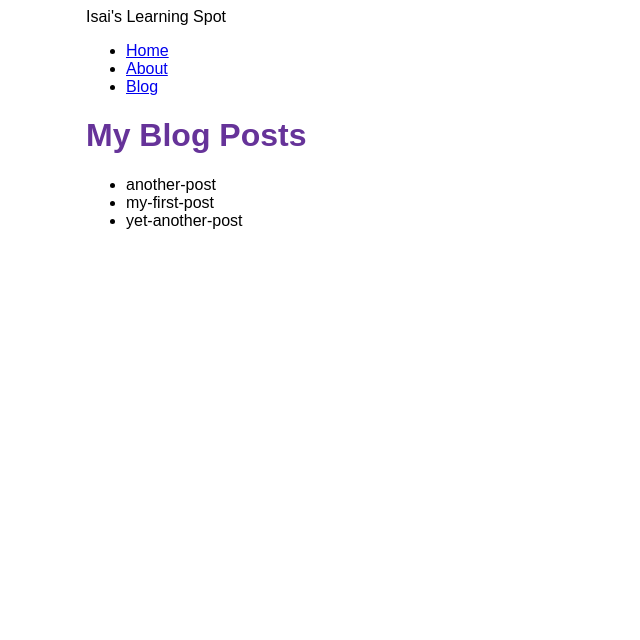
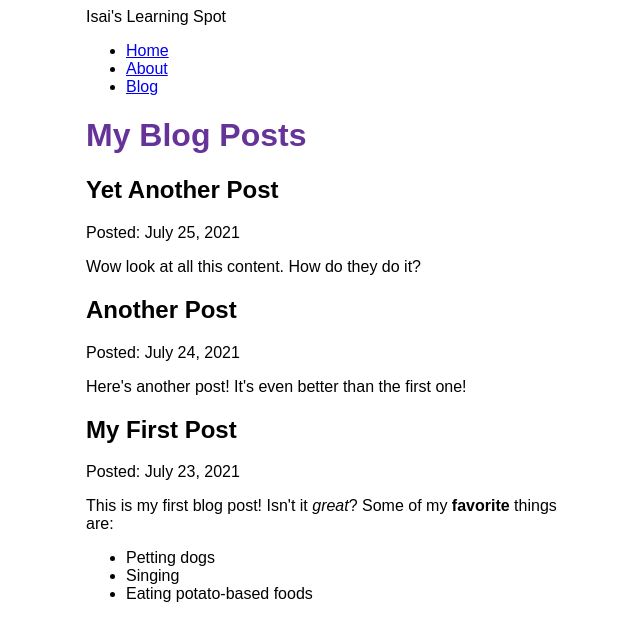
Before and after one commit to IM8065/isais-learning-spot, a Gatsby site: page /blog in a window 1280 px wide. Shown: the whole page, without its empty margins (304-944 px from the left). Built offline with nearby package versions, Linux system fonts and the light colour scheme; Gatsby itself is replaced by a stand-in of ours.

Commit message:
Finished Gatsby Tutorial Part 5

```diff
--- a/blog/another-post.mdx
+++ b/blog/another-post.mdx
@@ -0,0 +1,6 @@
+---
+title: "Another Post"
+date: "2021-07-24"
+---
+
+Here's another post! It's even better than the first one!
--- a/blog/my-first-post.mdx
+++ b/blog/my-first-post.mdx
@@ -0,0 +1,11 @@
+---
+title: "My First Post"
+date: "2021-07-23"
+---
+
+This is my first blog post! Isn't it _great_?
+Some of my **favorite** things are:
+
+- Petting dogs
+- Singing
+- Eating potato-based foods
--- a/blog/yet-another-post.mdx
+++ b/blog/yet-another-post.mdx
@@ -0,0 +1,6 @@
+---
+title: "Yet Another Post"
+date: "2021-07-25"
+---
+
+Wow look at all this content. How do they do it?
--- a/gatsby-config.js
+++ b/gatsby-config.js
@@ -13,5 +13,6 @@ module.exports = {
         path: `${__dirname}/blog`,
       },
     },
+    "gatsby-plugin-mdx",
   ],
 };
--- a/package.json
+++ b/package.json
@@ -14,8 +14,11 @@
     "clean": "gatsby clean"
   },
   "dependencies": {
+    "@mdx-js/mdx": "^1.6.22",
+    "@mdx-js/react": "^1.6.22",
     "gatsby": "^4.6.0",
     "gatsby-plugin-image": "^2.6.0",
+    "gatsby-plugin-mdx": "^3.6.0",
     "gatsby-plugin-sharp": "^4.6.0",
     "gatsby-source-filesystem": "^4.6.0",
     "react": "^17.0.1",
--- a/src/pages/blog.js
+++ b/src/pages/blog.js
@@ -1,23 +1,31 @@
 import * as React from "react";
 import {graphql} from "gatsby";
+import {MDXRenderer} from "gatsby-plugin-mdx";
 import Layout from "../components/layout";
 const BlogPage = ({data}) => {
   return (
     <Layout pageTitle="My Blog Posts">
-      <ul>
-        {data.allFile.nodes.map((node) => (
-          <li key={node.name}>{node.name}</li>
-        ))}
-      </ul>
+      {data.allMdx.nodes.map((node) => (
+        <article key={node.id}>
+          <h2>{node.frontmatter.title}</h2>
+          <p>Posted: {node.frontmatter.date}</p>
+          <MDXRenderer>{node.body}</MDXRenderer>
+        </article>
+      ))}
     </Layout>
   );
 };
 
 export const query = graphql`
   query {
-    allFile {
+    allMdx(sort: {fields: frontmatter___date, order: DESC}) {
       nodes {
-        name
+        frontmatter {
+          date(formatString: "MMMM D, YYYY")
+          title
+        }
+        id
+        body
       }
     }
   }
```
Also changed, not shown: 1 other file.
